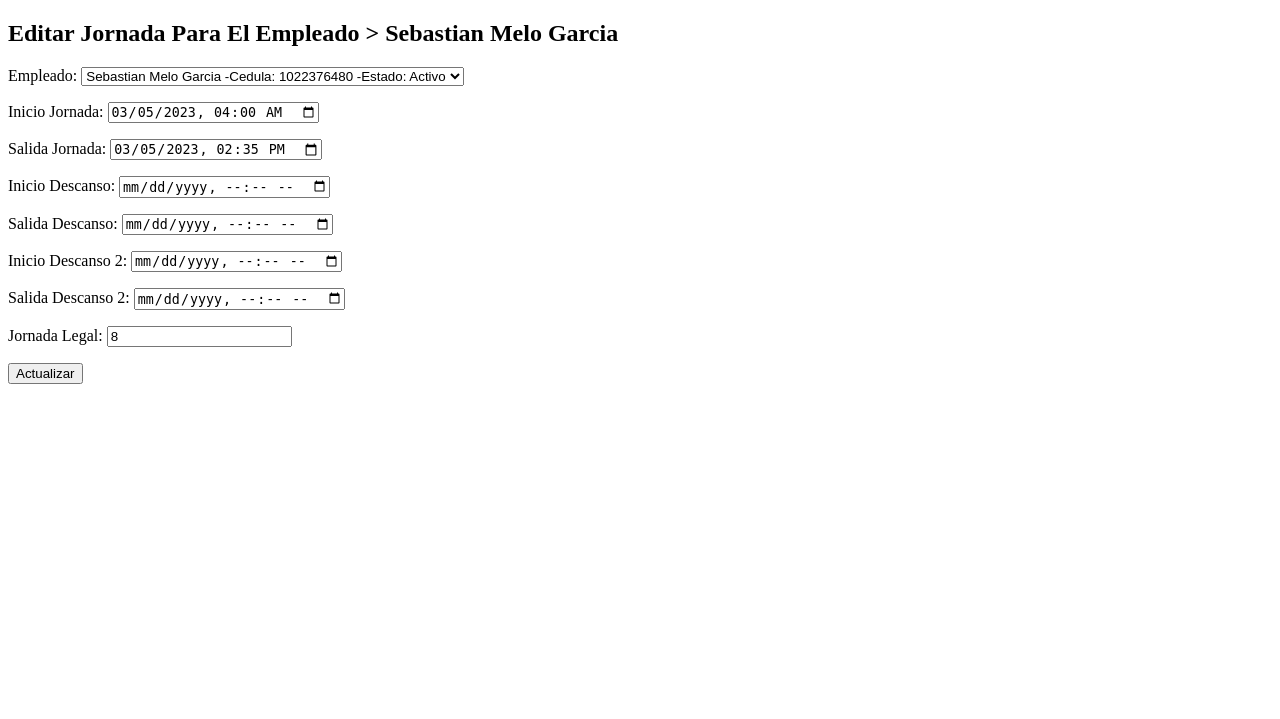
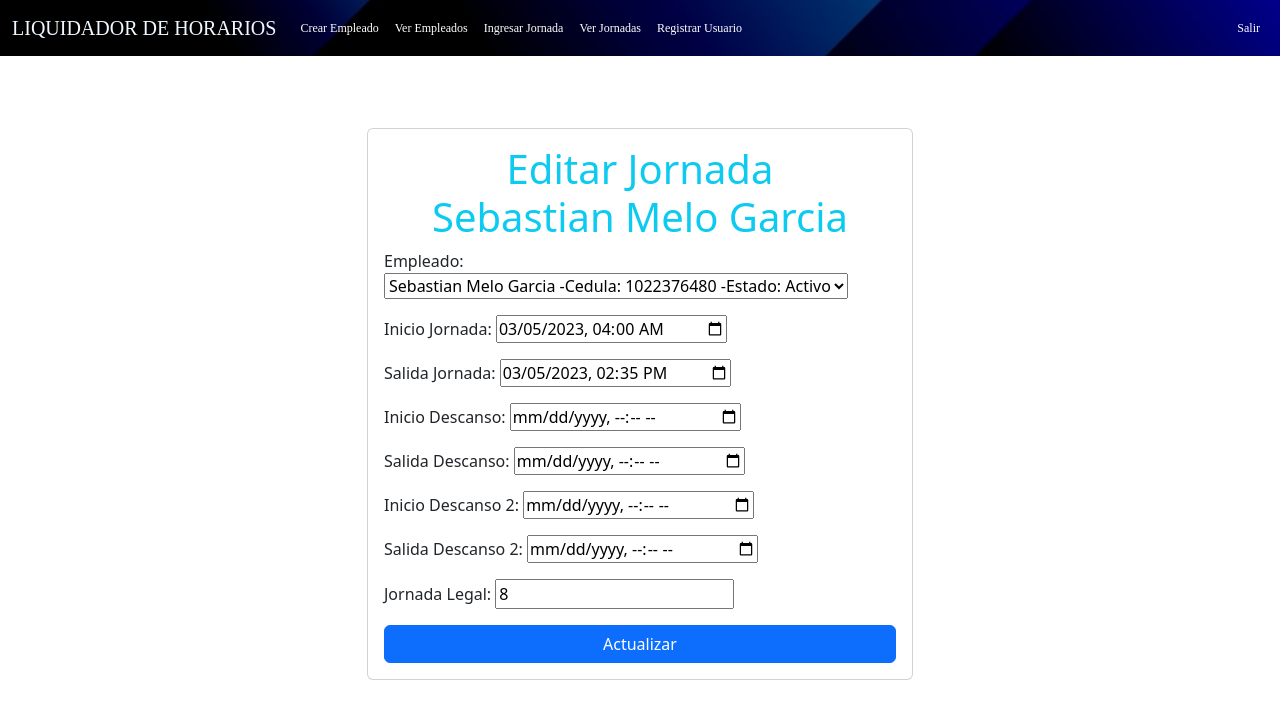
Before and after one commit to Sebastyk120/Django_horarios_V6, a Django app: page /jornadas/actualizar/1/ in a window 1280 px wide. Shown: the top 719 px of the page. Run offline with Django 4.2, Linux system fonts and the light colour scheme; a user stored in the database is signed in; data comes from the database, SQL or seed files in the repository; both versions use the stored data as it was after the commit; parts of the project's set-up code (start-up, migrations or seed data) failed here and were passed over.

Commit message:
Seguna Total Estructuracion

```diff
--- a/Django_horarios/settings.py
+++ b/Django_horarios/settings.py
@@ -35,7 +35,8 @@
     'django.contrib.sessions',
     'django.contrib.messages',
     'django.contrib.staticfiles',
-    'registro_horas'
+    'registro_horas',
+    'crispy_forms'
 ]
 
 MIDDLEWARE = [
@@ -118,3 +119,5 @@
 # https://docs.djangoproject.com/en/4.1/ref/settings/#default-auto-field
 
 DEFAULT_AUTO_FIELD = 'django.db.models.BigAutoField'
+
+CRISPY_TEMPLATE_PACK = 'Bootstrap 5'
--- a/Django_horarios/urls.py
+++ b/Django_horarios/urls.py
@@ -26,6 +26,7 @@ urlpatterns = [
     path('lista/jornadas/', views.list_jornadas, name='lista_jornadas'),
     path('jornadas/crear/', views.crear_jornada, name='crear_jornada'),
     path('jornadas/actualizar/<int:jornada_id>/', views.actualizar_jornada, name='actualizar_jornada'),
+    path('jornadas/eliminar/<int:jornada_id>/', views.eliminar_jornada, name='eliminar_jornada'),
     path('empleados/', views.empleados, name='empleados'),
     path('lista/empleados/', views.list_empleados, name='lista_empleados'),
     path('empleados/crear/', views.crear_empleado, name='crear_empleado'),
--- a/registro_horas/forms.py
+++ b/registro_horas/forms.py
@@ -10,7 +10,8 @@ class CrearempleadoForm(ModelForm):
         widgets = {
             'ingreso': forms.TextInput(attrs={'type': 'date'}),
             'retiro': forms.TextInput(attrs={'type': 'date'}),
-
+            'nombre': forms.TextInput(attrs={'type': 'text', 'placeholder': 'Ingrese el nombre'}),
+            'cedula': forms.NumberInput(attrs={'type': 'number', 'placeholder': 'Ingrese Documento'}),
         }
         fields = ["nombre", "cedula", "empresa", "estado", "area",
                   "cargo", "salario", "generaextras", "ingreso", "retiro"]
--- a/registro_horas/static/js/empleados.js
+++ b/registro_horas/static/js/empleados.js
@@ -45,7 +45,6 @@ const listempleados = async () => {
                     <td>${todas_empleados.retiro}</td>
                     <td>
                         <a href="actualizar/${todas_empleados.id}/"> <button class='btn btn-sm btn-primary'><i class='fa-solid fa-pencil' id="Editar"></i></button></a>
-                        <button class='btn btn-sm btn-danger'><i class='fa-solid fa-trash-can' id="Eliminar"></i></button>
                     </td>
                 </tr>
             `;
--- a/registro_horas/static/js/jornadas.js
+++ b/registro_horas/static/js/jornadas.js
@@ -55,7 +55,7 @@ const listjornadas = async () => {
                     <td>${todas_jornadas.user_id}</td>
                     <td>
                     <a href="actualizar/${todas_jornadas.id}/"> <button class='btn btn-sm btn-primary'><i class='fa-solid fa-pencil' id="Editar"></i></button></a>
-                        <button class='btn btn-sm btn-danger'><i class='fa-solid fa-trash-can'></i></button>
+                    <a href="eliminar/${todas_jornadas.id}/">  <button class='btn btn-sm btn-danger'><i class='fa-solid fa-trash-can' id="Eliminar"></i></button></a>
                     </td>
                 </tr>
             `;
--- a/registro_horas/templates/actualizar_jornada.html
+++ b/registro_horas/templates/actualizar_jornada.html
@@ -1,13 +1,31 @@
+{% extends 'base.html' %} {% load static %} {% block content %}
 <!DOCTYPE html>
-<html lang="en">
+<html lang="es">
   <head>
     <meta charset="UTF-8" />
-    <title>Title</title>
-    <h2>Editar Jornada Para El Empleado > {{jornada.empleado.nombre}}</h2>
-    <form method="post">
-      {% csrf_token %} {{form.as_p}}
-      <button>Actualizar</button>
-    </form>
+    <title>Actualizar Jornada</title>
+    <!-- Bootstrap CSS v5.2.1 -->
+    <link
+      href="https://cdn.jsdelivr.net/npm/bootstrap@5.2.1/dist/css/bootstrap.min.css"
+      rel="stylesheet"
+      integrity="sha384-iYQeCzEYFbKjA/T2uDLTpkwGzCiq6soy8tYaI1GyVh/UjpbCx/TYkiZhlZB6+fzT"
+      crossorigin="anonymous"
+    />
+    <!-- Bootstrap CSS v5.2.1 -->
+    <br />
   </head>
-  <body></body>
+  <body>
+    <main class="container">
+      <div class="row">
+        <div class="col-md-6 offset-md-3 mt-5">
+          <form method="post" class="card card-body">
+            <h1 class="text-center text-info">Editar Jornada <br> {{jornada.empleado.nombre}}</h1>
+            {{ error }} {% csrf_token %} {{ form.as_p }}
+            <button class="btn btn-primary">Actualizar</button>
+          </form>
+        </div>
+      </div>
+    </main>
+  </body>
 </html>
+{% endblock %}
--- a/registro_horas/templates/crear_empleado.html
+++ b/registro_horas/templates/crear_empleado.html
@@ -11,7 +11,7 @@
         <form action="/empleados/crear/" method="post" class="card card-body">
           <h1 class="text-center">Crear Empleado</h1>
           {{ error }} {% csrf_token %} {{ form.as_p }}
-          <button class="btn btn-primary" >Guardar</button>
+          <button class="btn btn-primary mt-2" >Guardar</button>
         </form>
       </div>
     </div>
--- a/registro_horas/views.py
+++ b/registro_horas/views.py
@@ -136,6 +136,47 @@ def actualizar_jornada(request, jornada_id):
 
 
 @login_required
+def eliminar_jornada(request, jornada_id):
+    if request.method == 'GET':
+        jornada = get_object_or_404(Jornada, pk=jornada_id)
+        form = CrearjornadaForm(instance=jornada)
+        return render(request, 'eliminar_jornada.html', {'jornada': jornada, 'form': form})
+    else:
+        try:
+            empleado = get_object_or_404(Jornada, pk=jornada_id)
+            form = CrearjornadaForm(request.POST, instance=empleado)
+            if form.is_valid():
+                inicio_jornada_globalf = form.cleaned_data['inicio_jornada_global']
+                salida_jornada_globalf = form.cleaned_data['salida_jornada_global']
+                inicio_descanso_globalf = form.cleaned_data['inicio_descanso_global']
+                salida_descanso_globalf = form.cleaned_data['salida_descanso_global']
+                inicio_descanso_global2f = form.cleaned_data['inicio_descanso_global2']
+                salida_descanso_global2f = form.cleaned_data['salida_descanso_global2']
+                jornada_legalf = form.cleaned_data['jornada_legal']
+                horarioo = Horarios(inicio_jornada_globalf, salida_jornada_globalf, inicio_descanso_globalf,
+                                    salida_descanso_globalf,
+                                    inicio_descanso_global2f, salida_descanso_global2f, jornada_legalf)
+                nueva_jornada = form.save(commit=False)
+                nueva_jornada.total_horas = horarioo.total_horas
+                nueva_jornada.diurnas_totales = horarioo.diurnas_totales
+                nueva_jornada.nocturnas_totales = horarioo.nocturnas_totales
+                nueva_jornada.extras_diurnas_totales = horarioo.extras_diurnas_totales
+                nueva_jornada.extras_nocturnos_totales = horarioo.extras_nocturnos_totales
+                nueva_jornada.diurnos_festivo_totales = horarioo.diurnos_festivo_totales
+                nueva_jornada.nocturnos_festivo_totales = horarioo.nocturnos_festivo_totales
+                nueva_jornada.extras_diurnos_festivo_totales = horarioo.extras_diurnos_festivo_totales
+                nueva_jornada.extras_nocturnos_festivo_totales = horarioo.extras_nocturnos_festivo_totales
+                nueva_jornada.user = request.user
+                nueva_jornada.delete()
+            return redirect('jornadas')
+        except ValueError:
+            jornada = get_object_or_404(Jornada, pk=jornada_id)
+            form = CrearjornadaForm(request.POST, instance=jornada)
+            return render(request, 'eliminar_jornada.html', {'jornada': jornada, 'form': form,
+                                                               'error': "Error De Datos"})
+
+
+@login_required
 def list_jornadas(request):
     data = {}
     try:
```
Also changed, not shown: registro_horas/templates/actualizar_empleado.html (+26 -8 lines), registro_horas/templates/eliminar_jornada.html (added, +31 -0 lines), db.sqlite3.
